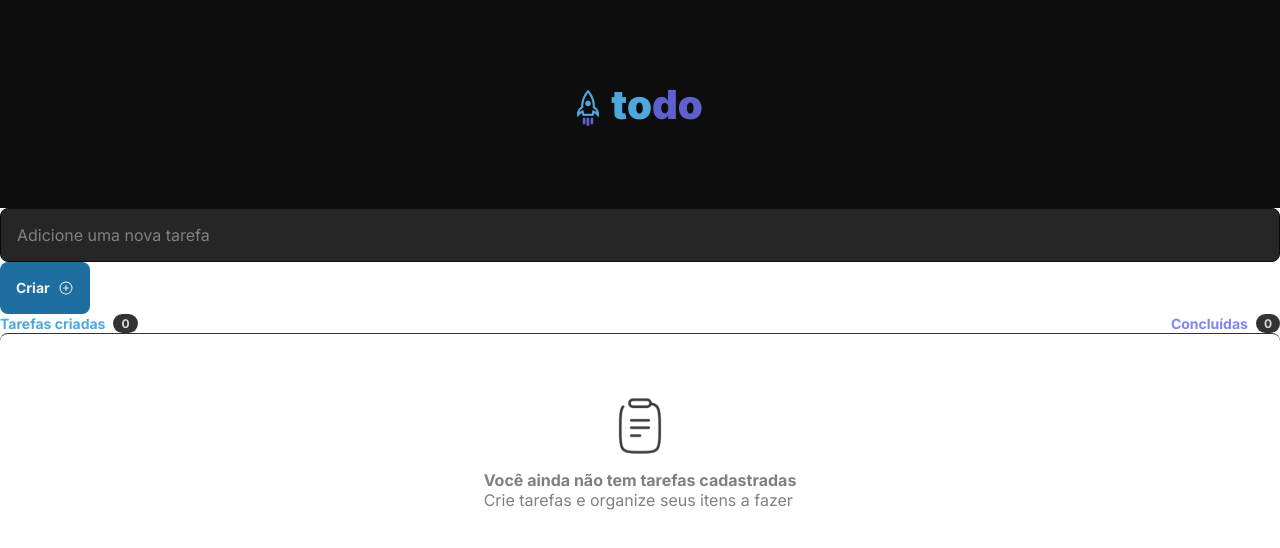
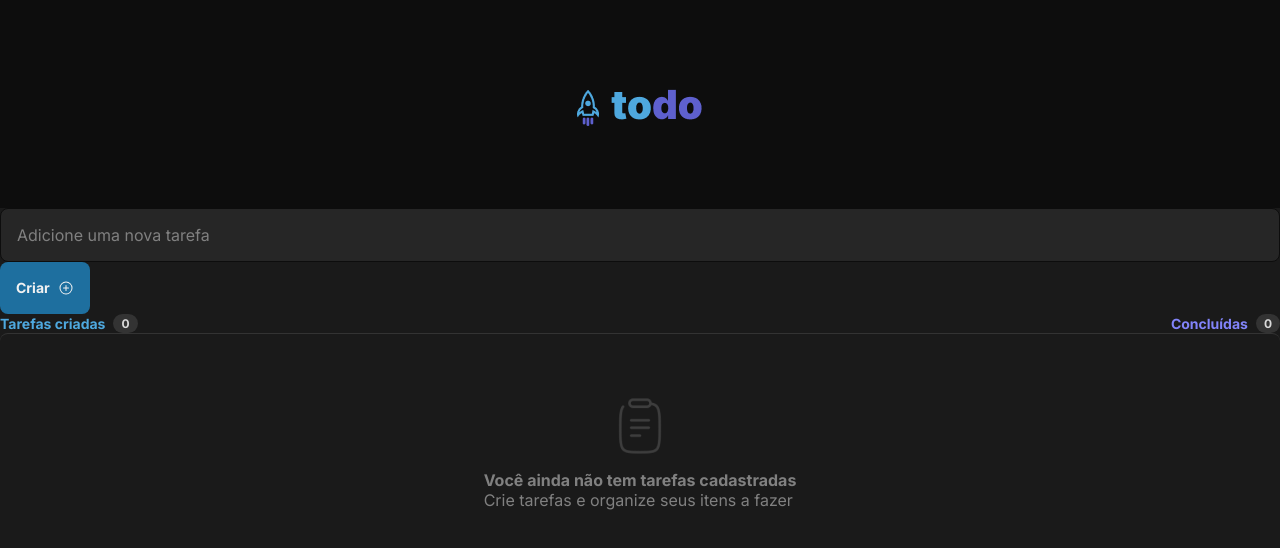
Before and after one commit to MayronSouza/todo-list, a React (Vite) app: page / in a window 1280 px wide. Shown: the top 548 px of the page. Built offline with nearby package versions, Linux system fonts and the light colour scheme.

Commit message:
refactor global style

```diff
--- a/src/App.tsx
+++ b/src/App.tsx
@@ -6,7 +6,6 @@ import { Button } from "./components/Button"
 import { Header as ListHeader } from './components/List/Header'
 
 import styles from "./App.module.css"
-import "./global.css"
 // import { Item } from "./components/List/Item"
 import { Empty } from "./components/List/Empty"
 
--- a/src/global.css
+++ b/src/global.css
@@ -19,19 +19,17 @@
 
 :focus {
   outline: transparent;
-  box-shadow: 0 0 0 2px var(--green-500);
 }
 
 * {
   margin: 0;
   padding: 0;
   box-sizing: border-box;
-  overflow: hidden;
 }
 
 body {
-  background-color: var(--gray-900);
-  color: var(--gray-300);
+  background-color: var(--gray-600);
+  color: var(--gray-100);
   -webkit-font-smoothing: antialiased;
 }
 
--- a/src/main.tsx
+++ b/src/main.tsx
@@ -1,6 +1,8 @@
 import { StrictMode } from 'react'
 import { createRoot } from 'react-dom/client'
 import App from './App.tsx'
+
+import "./global.css"
 
 createRoot(document.getElementById('root')!).render(
   <StrictMode>
```
